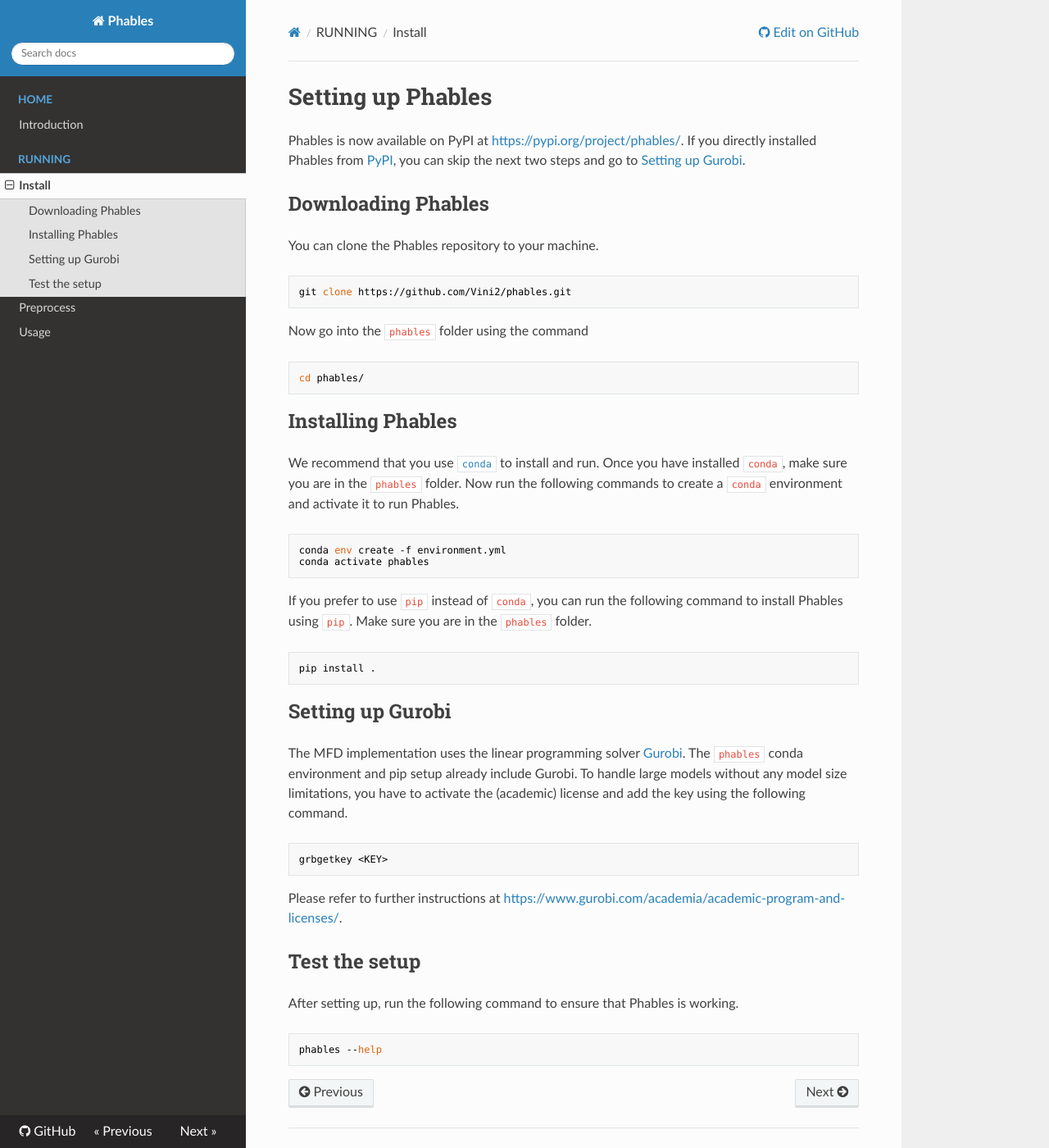
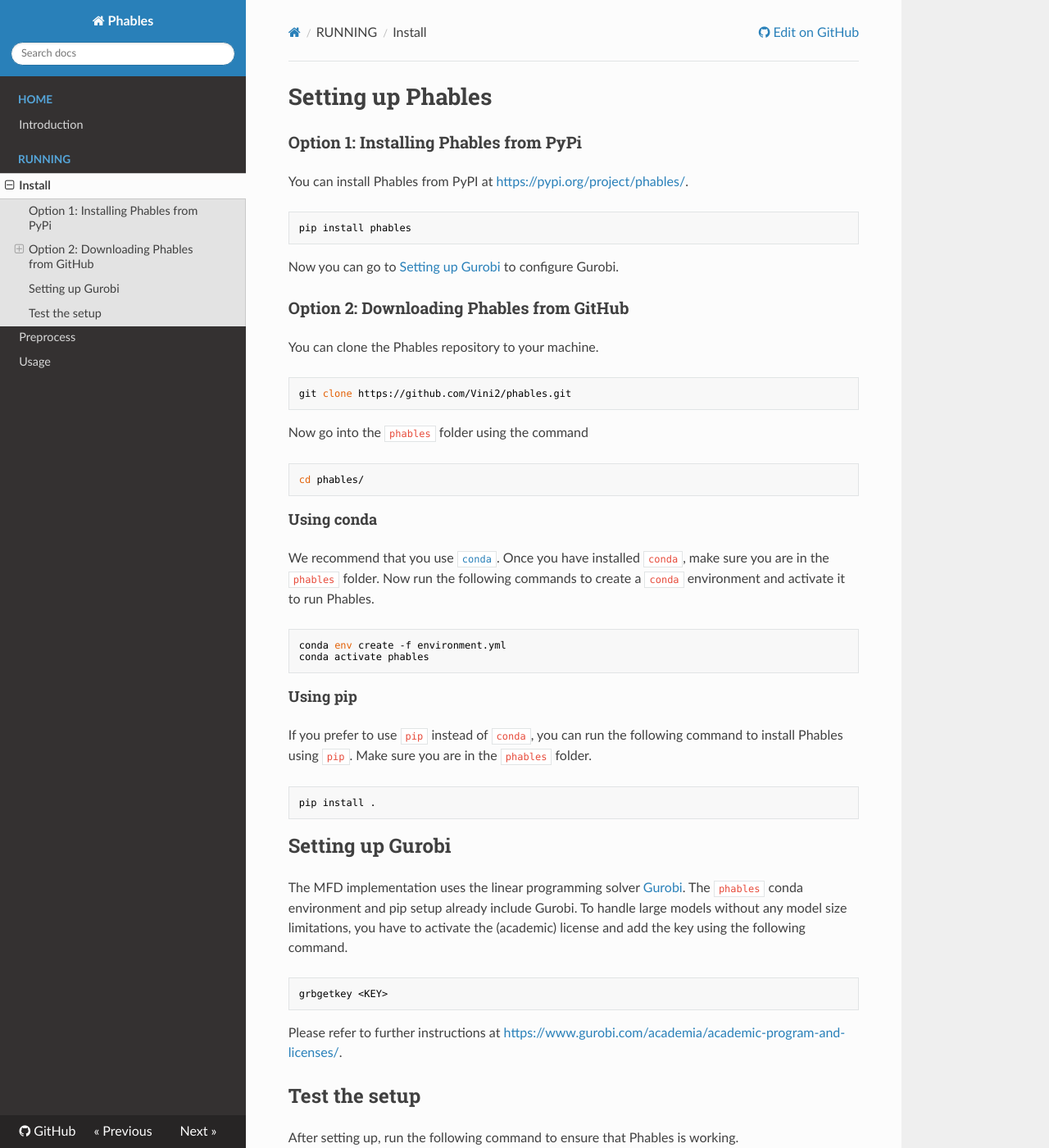
Before and after one commit to Vini2/phables, an MkDocs documentation site: the page built from docs/install.md, in a window 1280 px wide and 1400 px high. Shown: the whole window at 82% size. Built offline with MkDocs 1.6.1, drawn with Linux system fonts in a browser that asks for light colours; nearby versions of some CDN libraries; a script that is not in the unit is left out.

Commit message:
DOC: Update docs

````diff
--- a/docs/install.md
+++ b/docs/install.md
@@ -1,8 +1,16 @@
 # Setting up Phables
 
-Phables is now available on PyPI at [https://pypi.org/project/phables/](https://pypi.org/project/phables/). If you directly installed Phables from [PyPI](https://pypi.org/project/phables/), you can skip the next two steps and go to [Setting up Gurobi](#setting-up-gurobi).
+### Option 1: Installing Phables from PyPi
 
-## Downloading Phables
+You can install Phables from PyPI at [https://pypi.org/project/phables/](https://pypi.org/project/phables/).
+
+```
+pip install phables
+```
+
+Now you can go to [Setting up Gurobi](#setting-up-gurobi) to configure Gurobi.
+
+### Option 2: Downloading Phables from GitHub
 
 You can clone the Phables repository to your machine.
 
@@ -16,14 +24,16 @@ Now go into the `phables` folder using the command
 cd phables/
 ```
 
-## Installing Phables
+#### Using conda
 
-We recommend that you use [`conda`](https://docs.conda.io/en/latest/) to install and run. Once you have installed `conda`, make sure you are in the `phables` folder. Now run the following commands to create a `conda` environment and activate it to run Phables.
+We recommend that you use [`conda`](https://docs.conda.io/en/latest/). Once you have installed `conda`, make sure you are in the `phables` folder. Now run the following commands to create a `conda` environment and activate it to run Phables.
 
 ```bash
 conda env create -f environment.yml
 conda activate phables
 ```
+
+#### Using pip
 
 If you prefer to use `pip` instead of `conda`, you can run the following command to install Phables using `pip`. Make sure you are in the `phables` folder.
 
````
Also changed, not shown: README.md (+14 -4 lines).
